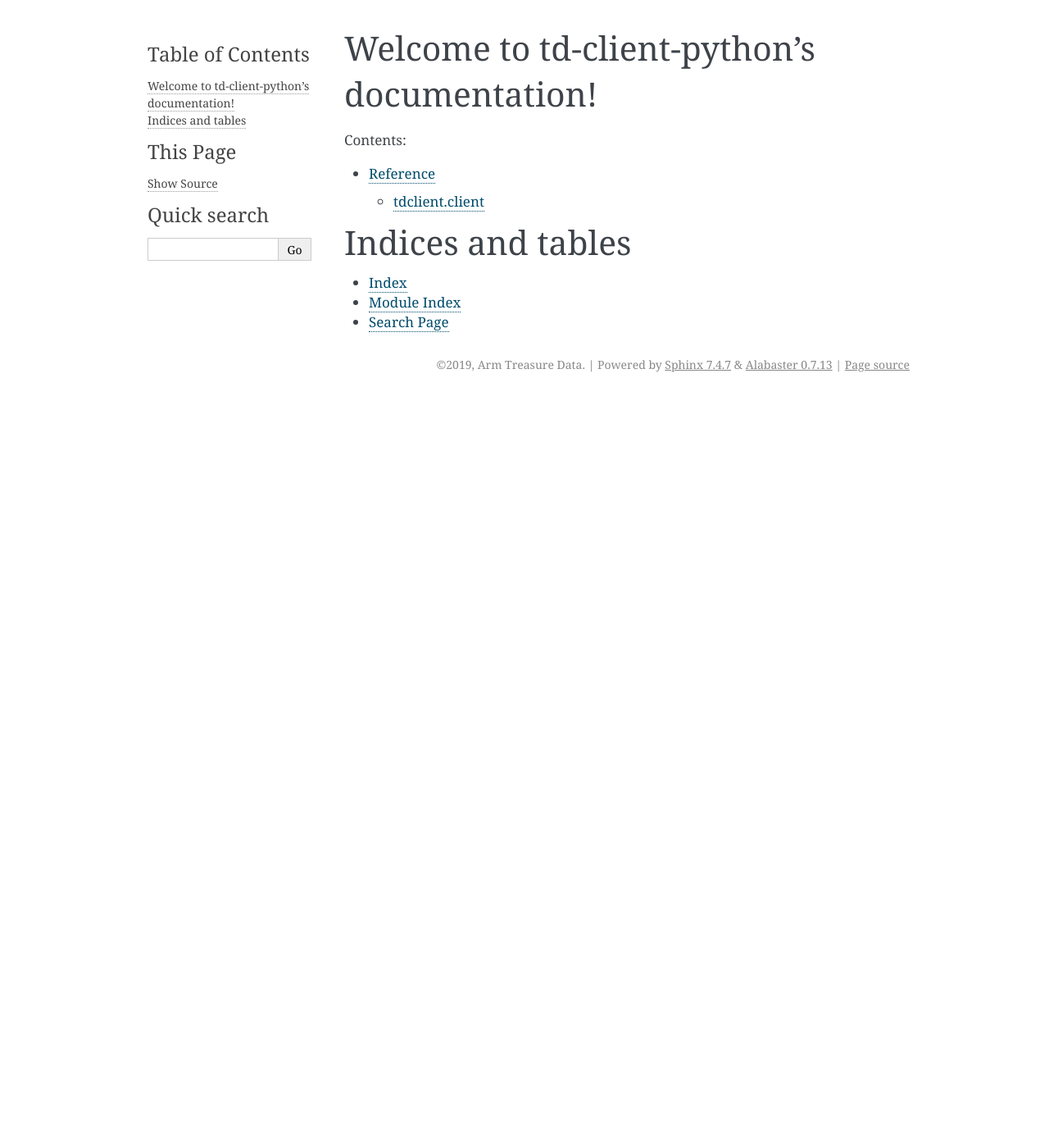
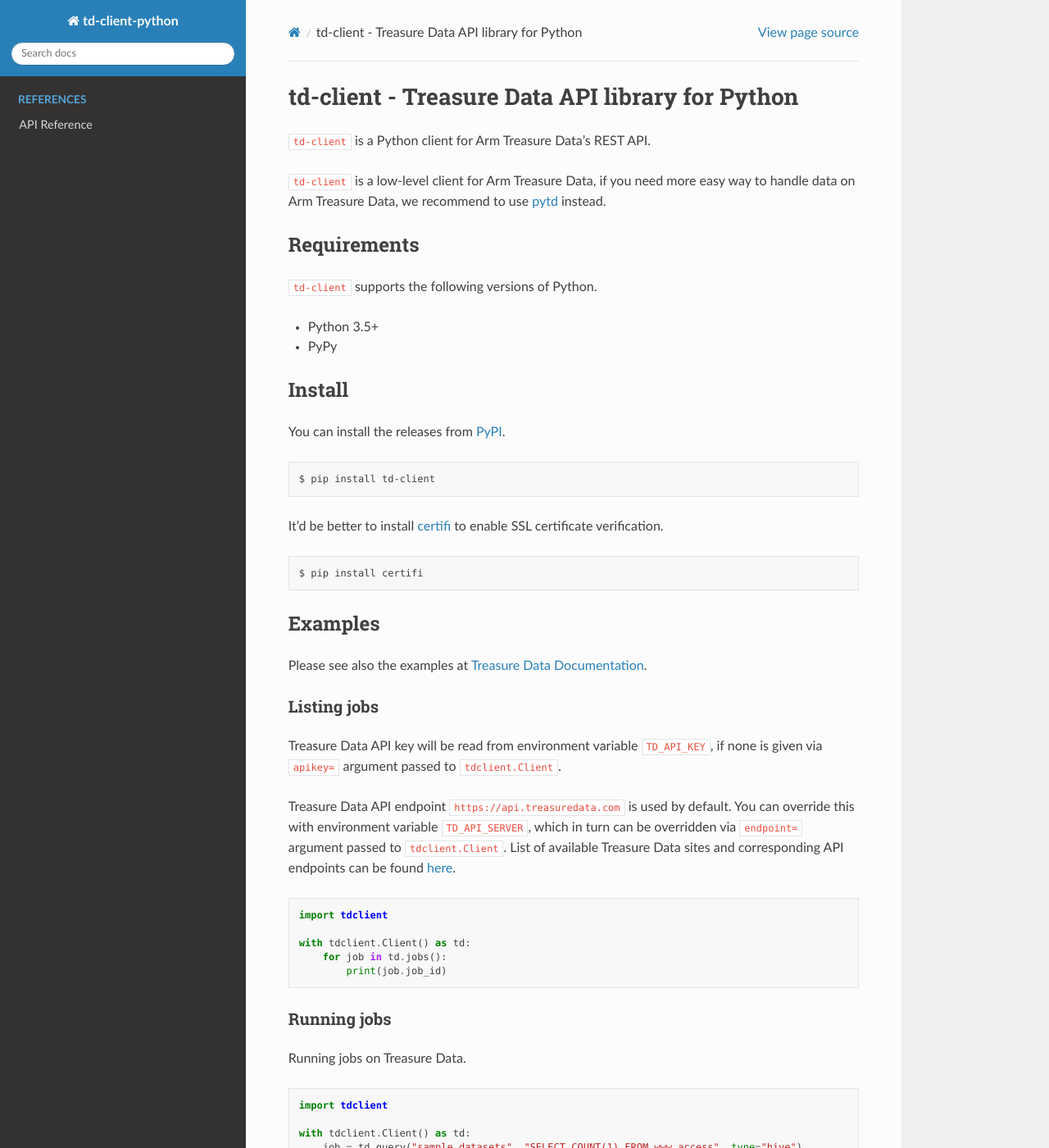
Before and after one commit to treasure-data/td-client-python, a Sphinx documentation site: the page built from docs/index.rst, in a window 1280 px wide and 1400 px high. Shown: the whole window at 82% size. Built offline with Sphinx 7.4.7 and the Read the Docs theme 2.0.0, drawn with Linux system fonts in a browser that asks for light colours; some of the changed text lies outside the part shown.

Commit message:
doc: add documentation contents

```diff
--- a/docs/conf.py
+++ b/docs/conf.py
@@ -10,9 +10,9 @@
 # add these directories to sys.path here. If the directory is relative to the
 # documentation root, use os.path.abspath to make it absolute, like shown here.
 #
-# import os
-# import sys
-# sys.path.insert(0, os.path.abspath('.'))
+import os
+import sys
+sys.path.insert(0, os.path.abspath('../tdclient'))
 
 
 # -- Project information -----------------------------------------------------
@@ -29,6 +29,8 @@
 # ones.
 extensions = [
     "sphinx.ext.autodoc",
+    "sphinx.ext.napoleon",
+    "sphinx_rtd_theme",
 ]
 
 # Add any paths that contain templates here, relative to this directory.
@@ -45,7 +47,8 @@
 # The theme to use for HTML and HTML Help pages.  See the documentation for
 # a list of builtin themes.
 #
-html_theme = 'alabaster'
+#html_theme = 'alabaster'
+html_theme = 'sphinx_rtd_theme'
 
 # Add any paths that contain custom static files (such as style sheets) here,
 # relative to this directory. They are copied after the builtin static files,
--- /dev/null
+++ b/docs/gettingstarted.rst
@@ -0,0 +1,141 @@
+Requirements
+------------
+
+``td-client`` supports the following versions of Python.
+
+
+* Python 3.5+
+* PyPy
+
+Install
+-------
+
+You can install the releases from `PyPI <https://pypi.python.org/>`_.
+
+.. code-block:: sh
+
+   $ pip install td-client
+
+It'd be better to install `certifi <https://pypi.python.org/pypi/certifi>`_ to enable SSL certificate verification.
+
+.. code-block:: sh
+
+   $ pip install certifi
+
+Examples
+--------
+
+Please see also the examples at `Treasure Data Documentation <http://docs.treasuredata.com/articles/rest-api-python-client>`_.
+
+Listing jobs
+^^^^^^^^^^^^
+
+Treasure Data API key will be read from environment variable ``TD_API_KEY``\ , if none is given via ``apikey=`` argument passed to ``tdclient.Client``.
+
+Treasure Data API endpoint ``https://api.treasuredata.com`` is used by default. You can override this with environment variable ``TD_API_SERVER``\ , which in turn can be overridden via ``endpoint=`` argument passed to ``tdclient.Client``. List of available Treasure Data sites and corresponding API endpoints can be found `here <https://support.treasuredata.com/hc/en-us/articles/360001474288-Sites-and-Endpoints>`_.
+
+.. code-block:: python
+
+   import tdclient
+
+   with tdclient.Client() as td:
+       for job in td.jobs():
+           print(job.job_id)
+
+Running jobs
+^^^^^^^^^^^^
+
+Running jobs on Treasure Data.
+
+.. code-block:: python
+
+   import tdclient
+
+   with tdclient.Client() as td:
+       job = td.query("sample_datasets", "SELECT COUNT(1) FROM www_access", type="hive")
+       job.wait()
+       for row in job.result():
+           print(repr(row))
+
+Running jobs via DBAPI2
+^^^^^^^^^^^^^^^^^^^^^^^
+
+td-client-python implements `PEP 0249 <https://www.python.org/dev/peps/pep-0249/>`_ Python Database API v2.0.
+You can use td-client-python with external libraries which supports Database API such like `pandas <http://pandas.pydata.org/>`_.
+
+.. code-block:: python
+
+   import pandas
+   import tdclient
+
+   def on_waiting(cursor):
+       print(cursor.job_status())
+
+   with tdclient.connect(db="sample_datasets", type="presto", wait_callback=on_waiting) as td:
+       data = pandas.read_sql("SELECT symbol, COUNT(1) AS c FROM nasdaq GROUP BY symbol", td)
+       print(repr(data))
+
+We offer another package for pandas named `pandas-td <https://github.com/treasure-data/pandas-td>`_ with some advanced features.
+You may prefer it if you need to do complicated things, such like exporting result data to Treasure Data, printing job's
+progress during long execution, etc.
+
+Importing data
+^^^^^^^^^^^^^^
+
+Importing data into Treasure Data in streaming manner, as similar as `fluentd <http://www.fluentd.org/>`_ is doing.
+
+.. code-block:: python
+
+   import sys
+   import tdclient
+
+   with tdclient.Client() as td:
+       for file_name in sys.argv[:1]:
+           td.import_file("mydb", "mytbl", "csv", file_name)
+
+Bulk import
+^^^^^^^^^^^
+
+Importing data into Treasure Data in batch manner.
+
+.. code-block:: python
+
+   import sys
+   import tdclient
+   import time
+   import warnings
+
+   if len(sys.argv) <= 1:
+       sys.exit(0)
+
+   with tdclient.Client() as td:
+       session_name = "session-%d" % (int(time.time()),)
+       bulk_import = td.create_bulk_import(session_name, "mydb", "mytbl")
+       try:
+           for file_name in sys.argv[1:]:
+               part_name = "part-%s" % (file_name,)
+               bulk_import.upload_file(part_name, "json", file_name)
+           bulk_import.freeze()
+       except:
+           bulk_import.delete()
+           raise
+       bulk_import.perform(wait=True)
+       if 0 < bulk_import.error_records:
+           warnings.warn("detected %d error records." % (bulk_import.error_records,))
+       if 0 < bulk_import.valid_records:
+           print("imported %d records." % (bulk_import.valid_records,))
+       else:
+           raise(RuntimeError("no records have been imported: %s" % (repr(bulk_import.name),)))
+       bulk_import.commit(wait=True)
+       bulk_import.delete()
+
+
+Version History
+---------------
+
+See `CHANGELOG <https://github.com/treasure-data/td-client-python/blob/master/CHANGELOG.md>`_.
+
+License
+-------
+
+Apache Software License, Version 2.0
--- a/docs/index.rst
+++ b/docs/index.rst
@@ -1,17 +1,19 @@
-.. td-client-python documentation master file, created by
-   sphinx-quickstart on Fri Sep  6 10:12:53 2019.
-   You can adapt this file completely to your liking, but it should at least
-   contain the root `toctree` directive.
+td-client - Treasure Data API library for Python
+========================================================
 
-Welcome to td-client-python's documentation!
-============================================
+``td-client`` is a Python client for Arm Treasure Data's REST API.
+
+``td-client`` is a low-level client for Arm Treasure Data, if you need more easy way to handle data on Arm Treasure Data,
+we recommend to use `pytd <https://github.com/treasure-data/pytd>`_ instead.
+
+
+.. include:: gettingstarted.rst
 
 .. toctree::
-   :maxdepth: 2
-   :caption: Contents:
+   :maxdepth: 1
+   :caption: References
 
    reference
-
 
 
 Indices and tables
--- a/setup.py
+++ b/setup.py
@@ -58,6 +58,7 @@
         ],
         "docs": [
             "sphinx",
+            "sphinx_rtd_theme",
         ],
     },
     packages=find_packages(),
```
Also changed, not shown: docs/reference.rst (+220 -2 lines).
